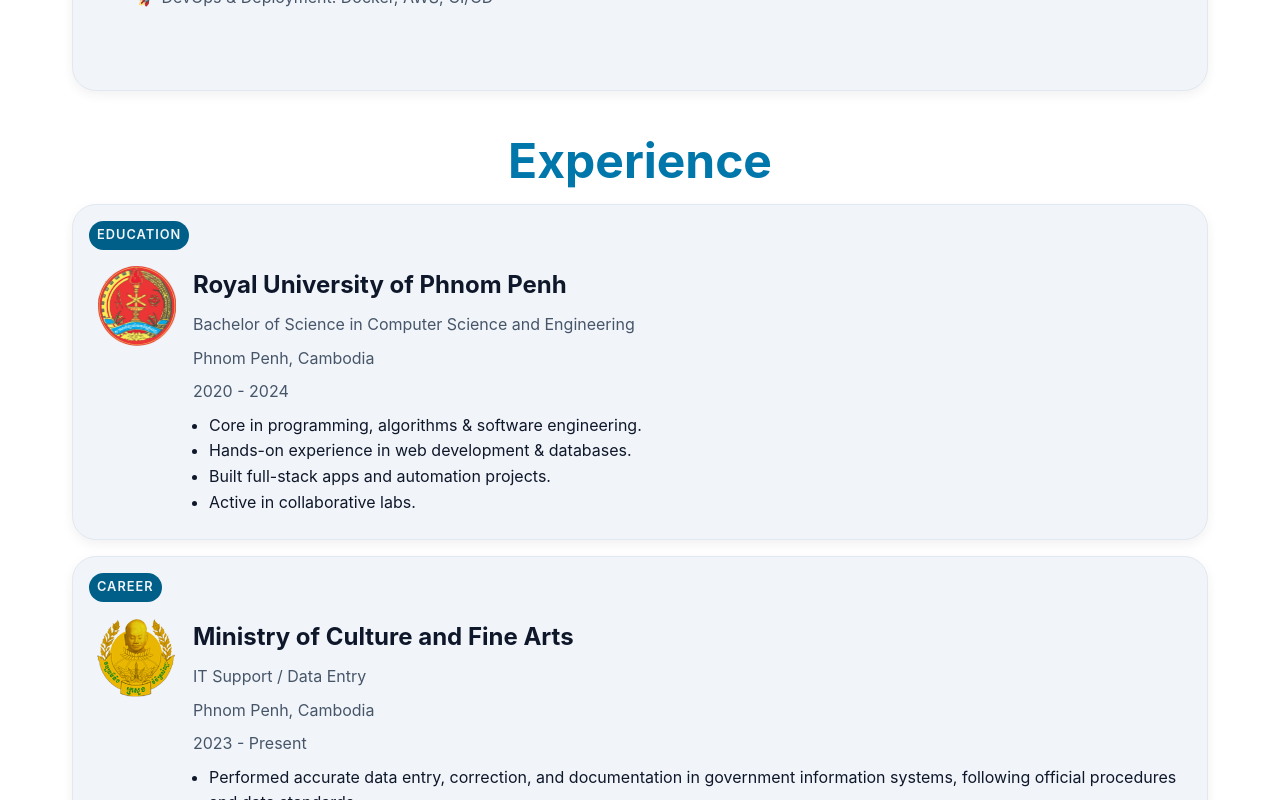
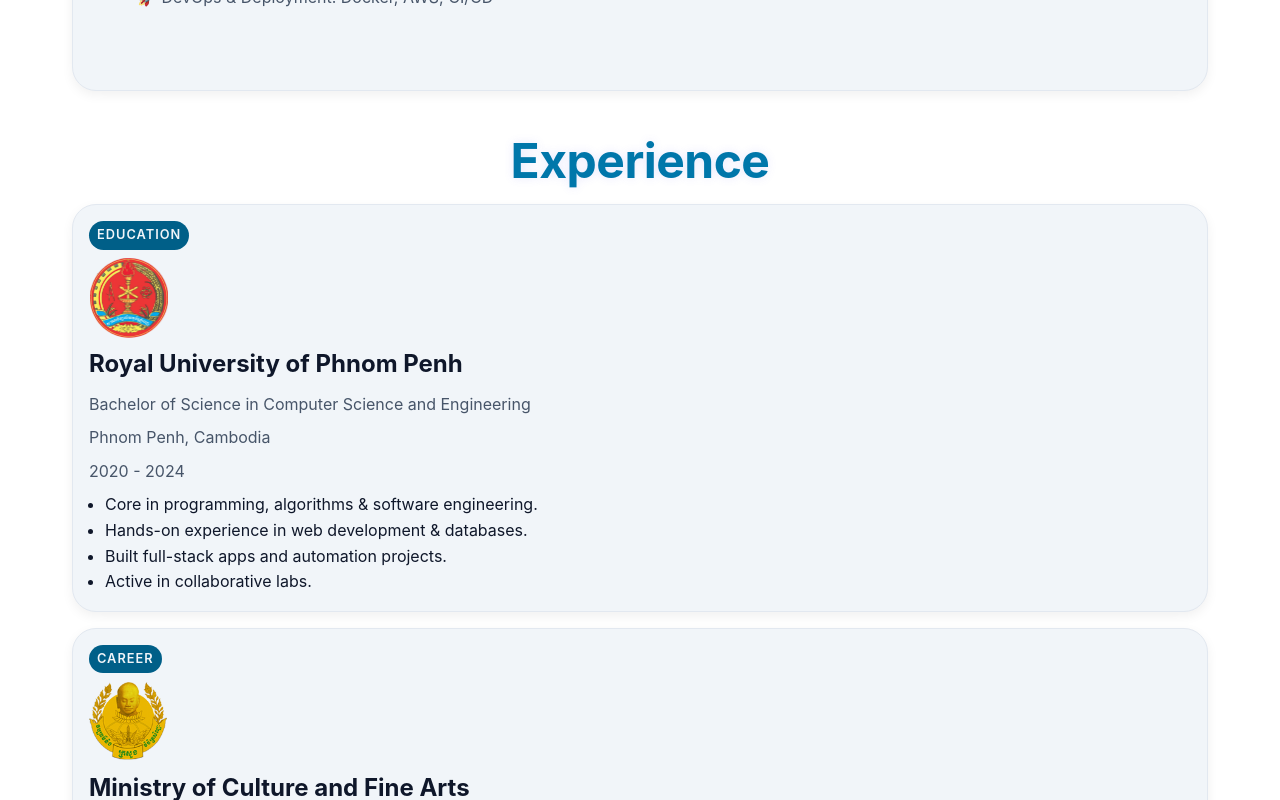
Before and after one commit to N-PanhaMony/portfolio_3.0.0, a React (Vite) app: page / in a window 1280 px wide. Shown: the part 800-1600 px from the top of the page. Built offline with nearby package versions, Linux system fonts and the light colour scheme.

Commit message:
fix section titile

```diff
--- a/src/styles/experience.css
+++ b/src/styles/experience.css
@@ -44,19 +44,22 @@
 
 /* Page title */
 .section-title {
-  font-size: var(--fs-h1);
-  text-align: center;
-  margin: var(--spacing-lg) 0 var(--spacing-md) 0;
-  color: var(--color-primary);
+  font-size: clamp(2rem, 3vw, 2.8rem);
+  font-weight: 700;
+  color: var(--color-text);
+  text-shadow: 0 0 10px rgba(99, 102, 241, 0.15);
 }
 
+
 /* Each experience item */
-.experience-item {
-  display: flex;
-  flex-wrap: nowrap; /* no wrapping */
-  padding: var(--spacing-sm);
+.section-title {
+  font-size: clamp(2rem, 3vw, 2.8rem);
+  font-weight: 700;
+  letter-spacing: -0.5px;
+  color: var(--color-text);
+  margin-bottom: var(--spacing-sm);
+}
 
-}
 
 .experience-info {
   display: flex;
```
